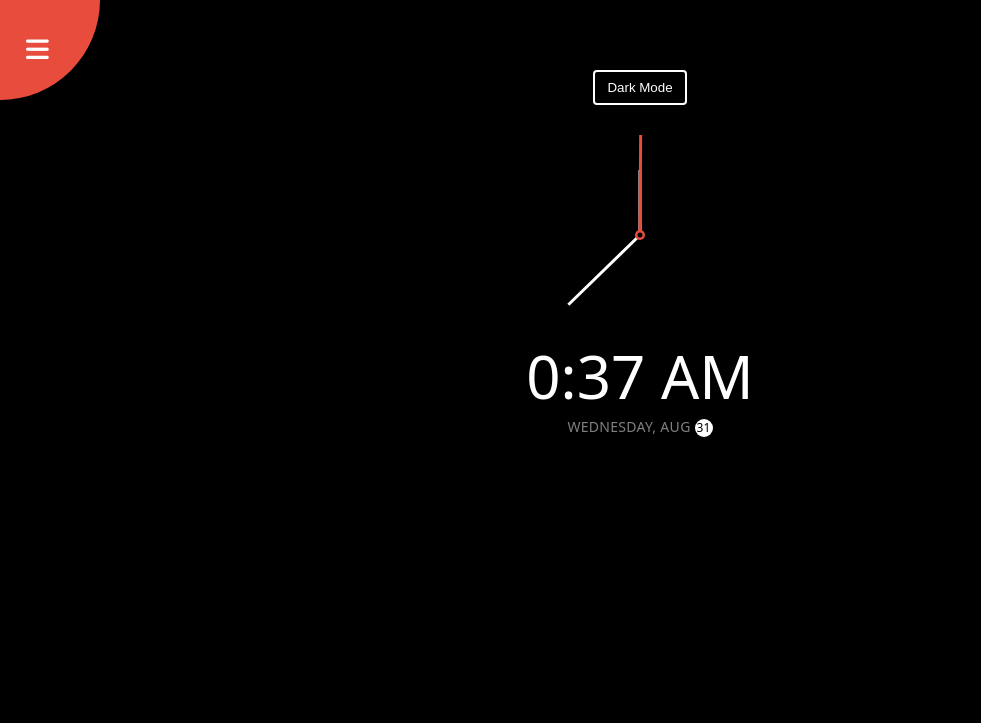
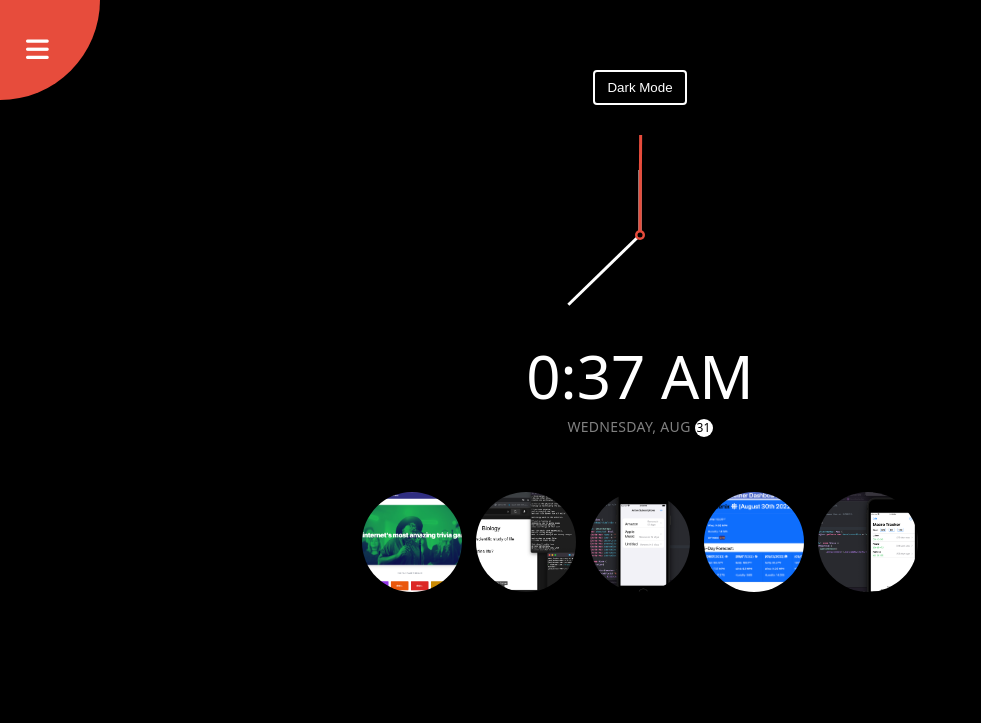
Before and after one commit to jhan213/ocean-day-night-portfolio, a plain HTML site: page index.html in a window 1280 px wide. Shown: the whole page, without its empty margins (0-981 px from the left). Drawn offline with Linux system fonts and the light colour scheme; the site is published under a folder, as on GitHub Pages, so addresses that start at the root find nothing.

Commit message:
Update index.html

```diff
--- a/index.html
+++ b/index.html
@@ -38,25 +38,25 @@
             <div class="date"></div>
             <div class="cards-container">
                 <a href="https://jaehan213.github.io/Music-Trivia-Web-App/" target="_blank">
-                    <div class="panel" style="background-image: url('/1.png')"
+                    <div class="panel" style="background-image: url('./1.png')"
                         name="Music Trivia Web App: Created with Tailwind CSS and Spotify API"></div>
                 </a>
                 <a href="https://github.com/jaehan213/hjw-youtube-caption-script" target="_blank">
-                    <div class="panel" style="background-image: url('/2.png')"
+                    <div class="panel" style="background-image: url('./2.png')"
                         name="Youtube Caption Script: Created with NodeJS">
                     </div>
                 </a>
                 <a href="">
-                    <div class="panel" style="background-image: url('/3.png')"
+                    <div class="panel" style="background-image: url('./3.png')"
                         name="Subscription Manager: Created with SwiftUI"></div>
                 </a>
                 <a href="https://jaehan213.github.io/Web-Widget-Weather-Dashboard/" target="_blank">
-                    <div class="panel" style="background-image: url('/4.png')"
+                    <div class="panel" style="background-image: url('./4.png')"
                         name="Weather Dashboard: Created with Weather Data API">
                     </div>
                 </a>
                 <a href="">
-                    <div class="panel" style="background-image: url('/5.png')"
+                    <div class="panel" style="background-image: url('./5.png')"
                         name="Macro Tracker: Created with SwiftUI"></div>
                 </a>
             </div>
```
